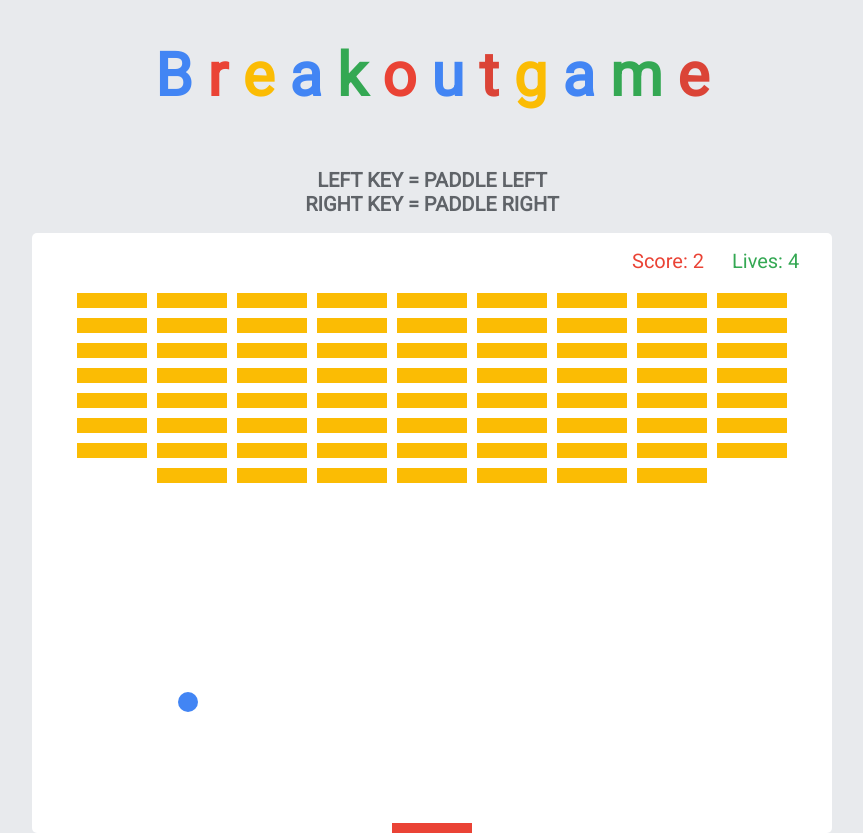
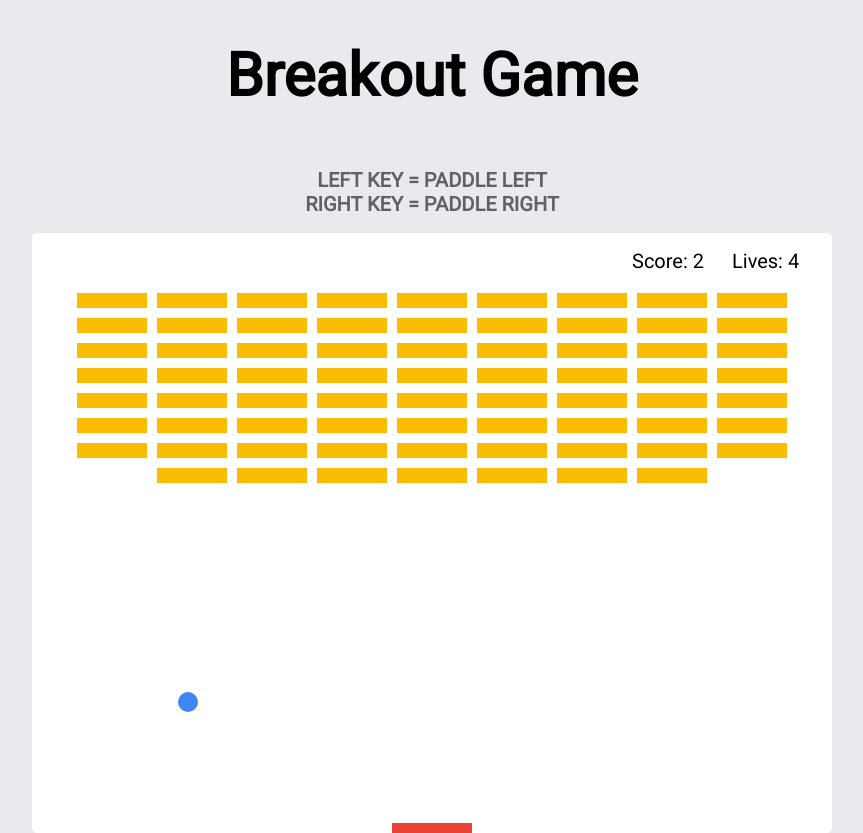
Before and after one commit to pav0107/breakout-game, a plain HTML site: page index.html in a window 1280 px wide. Shown: the whole page, without its empty margins (208-1071 px from the left). Drawn offline with Linux system fonts and the light colour scheme.

Commit message:
colour changes

```diff
--- a/index.html
+++ b/index.html
@@ -9,20 +9,8 @@
 </head>
 <body>
     <h1>
-        <!-- I thought it might be nice to add some Google branding -->
-        <span style='color: #4285F4'>B</span>
-        <span style='color: #EA4335'>r</span>
-        <span style='color: #FBBC04'>e</span>
-        <span style='color: #4285F4'>a</span>
-        <span style='color: #34A853'>k</span>
-        <span style='color: #EA4335'>o</span>
-        <span style='color: #4285F4'>u</span>
-        <span style='color: #DB4437'>t </span>
-        <span style='color: #FBBC04'>g</span>
-        <span style='color: #4285F4'>a</span>
-        <span style='color: #34A853'>m</span>
-        <span style='color: #DB4437'>e</span>
-  </h1>
+        Breakout Game
+    </h1>
     <h2>
         LEFT KEY = PADDLE LEFT</br>
         RIGHT KEY = PADDLE RIGHT
--- a/script.js
+++ b/script.js
@@ -95,15 +95,15 @@ function drawBricks() {
 
 // Draw score on canvas
 function drawScore() {
-    ctx.font = '20px Roboto';   // I chose another font Google used for this
-    ctx.fillStyle = "#EA4335";  // Google's red
+    ctx.font = '20px Roboto';
+    ctx.fillStyle = "#000";
     ctx.fillText(`Score: ${score}`, canvas.width - 200, 35) // I chose this position by playing around.
 }
 
 // Draw lives on canvas
 function drawLives() {
     ctx.font = '20px Roboto';
-    ctx.fillStyle = "#34A853";  // Google's green
+    ctx.fillStyle = "#000";
     ctx.fillText(`Lives: ${lives}`, canvas.width - 100, 35);
 
 }
```
